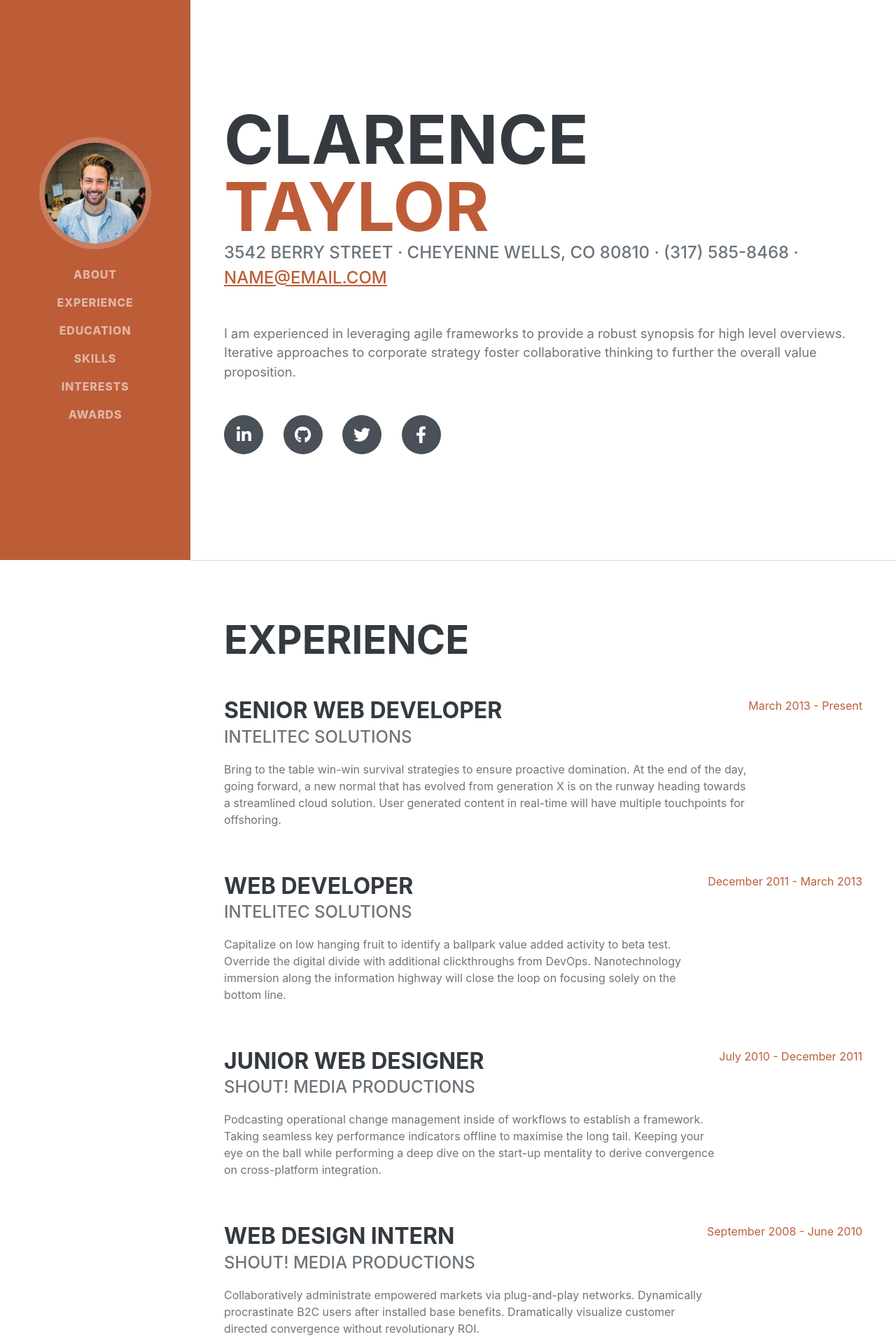
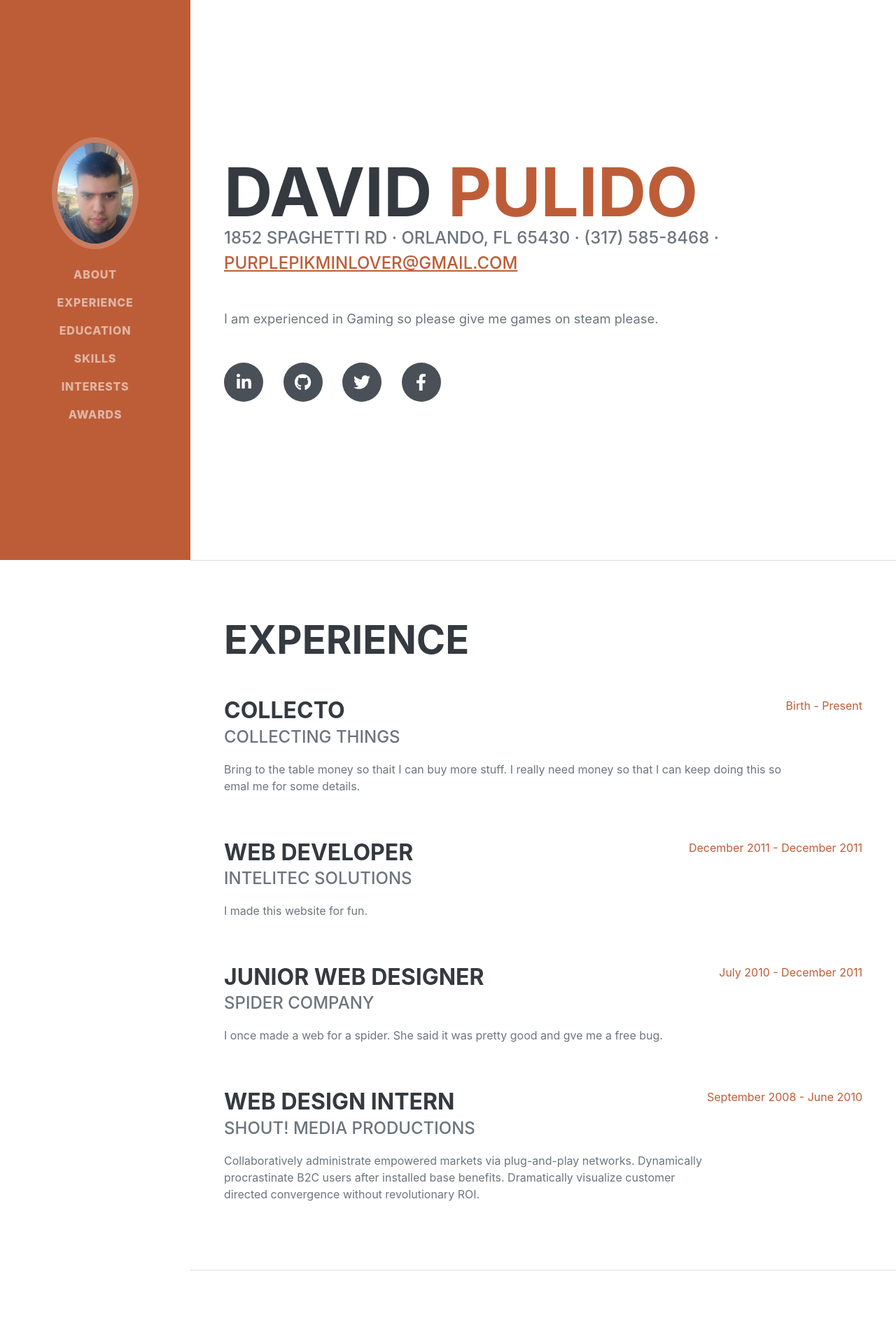
Before and after one commit to DecentProgrammer21/1101-final-project, a Flask app: page / in a window 1280 px wide. Shown: the top 1920 px of the page at 70% size. Run offline with Flask 3, Linux system fonts and the light colour scheme; some libraries are stand-ins or nearby versions; some web fonts are replaced.

Commit message:
More fun for your money

```diff
--- a/templates/index.html
+++ b/templates/index.html
@@ -19,8 +19,8 @@
         <!-- Navigation-->
         <nav class="navbar navbar-expand-lg navbar-dark bg-primary fixed-top" id="sideNav">
             <a class="navbar-brand js-scroll-trigger" href="#page-top">
-                <span class="d-block d-lg-none">Clarence Taylor</span>
-                <span class="d-none d-lg-block"><img class="img-fluid img-profile rounded-circle mx-auto mb-2" src="static/img/profile.jpg" alt="..." /></span>
+                <span class="d-block d-lg-none">David Pulido</span>
+                <span class="d-none d-lg-block"><img class="img-fluid img-profile rounded-circle mx-auto mb-2" src="static/img/Pic_of_me.jpg" alt="..." /></span>
             </a>
             <button class="navbar-toggler" type="button" data-bs-toggle="collapse" data-bs-target="#navbarResponsive" aria-controls="navbarResponsive" aria-expanded="false" aria-label="Toggle navigation"><span class="navbar-toggler-icon"></span></button>
             <div class="collapse navbar-collapse" id="navbarResponsive">
@@ -40,14 +40,14 @@
             <section class="resume-section" id="about">
                 <div class="resume-section-content">
                     <h1 class="mb-0">
-                        Clarence
-                        <span class="text-primary">Taylor</span>
+                        David
+                        <span class="text-primary">Pulido</span>
                     </h1>
                     <div class="subheading mb-5">
-                        3542 Berry Street · Cheyenne Wells, CO 80810 · (317) 585-8468 ·
-                        <a href="mailto:name@email.com">name@email.com</a>
+                        1852 Spaghetti Rd · Orlando, FL 65430 · (317) 585-8468 ·
+                        <a href="mailto:name@email.com">PurplePikminLover@gmail.com</a>
                     </div>
-                    <p class="lead mb-5">I am experienced in leveraging agile frameworks to provide a robust synopsis for high level overviews. Iterative approaches to corporate strategy foster collaborative thinking to further the overall value proposition.</p>
+                    <p class="lead mb-5">I am experienced in Gaming so please give me games on steam please.</p>
                     <div class="social-icons">
                         <a class="social-icon" href="#!"><i class="fab fa-linkedin-in"></i></a>
                         <a class="social-icon" href="#!"><i class="fab fa-github"></i></a>
@@ -63,25 +63,25 @@
                     <h2 class="mb-5">Experience</h2>
                     <div class="d-flex flex-column flex-md-row justify-content-between mb-5">
                         <div class="flex-grow-1">
-                            <h3 class="mb-0">Senior Web Developer</h3>
-                            <div class="subheading mb-3">Intelitec Solutions</div>
-                            <p>Bring to the table win-win survival strategies to ensure proactive domination. At the end of the day, going forward, a new normal that has evolved from generation X is on the runway heading towards a streamlined cloud solution. User generated content in real-time will have multiple touchpoints for offshoring.</p>
+                            <h3 class="mb-0">Collecto</h3>
+                            <div class="subheading mb-3">Collecting things</div>
+                            <p>Bring to the table money so thait I can buy more stuff. I really need money so that I can keep doing this so emal me for some details.</p>
                         </div>
-                        <div class="flex-shrink-0"><span class="text-primary">March 2013 - Present</span></div>
+                        <div class="flex-shrink-0"><span class="text-primary">Birth - Present</span></div>
                     </div>
                     <div class="d-flex flex-column flex-md-row justify-content-between mb-5">
                         <div class="flex-grow-1">
                             <h3 class="mb-0">Web Developer</h3>
                             <div class="subheading mb-3">Intelitec Solutions</div>
-                            <p>Capitalize on low hanging fruit to identify a ballpark value added activity to beta test. Override the digital divide with additional clickthroughs from DevOps. Nanotechnology immersion along the information highway will close the loop on focusing solely on the bottom line.</p>
+                            <p>I made this website for fun.</p>
                         </div>
-                        <div class="flex-shrink-0"><span class="text-primary">December 2011 - March 2013</span></div>
+                        <div class="flex-shrink-0"><span class="text-primary">December 2011 - December 2011</span></div>
                     </div>
                     <div class="d-flex flex-column flex-md-row justify-content-between mb-5">
                         <div class="flex-grow-1">
                             <h3 class="mb-0">Junior Web Designer</h3>
-                            <div class="subheading mb-3">Shout! Media Productions</div>
-                            <p>Podcasting operational change management inside of workflows to establish a framework. Taking seamless key performance indicators offline to maximise the long tail. Keeping your eye on the ball while performing a deep dive on the start-up mentality to derive convergence on cross-platform integration.</p>
+                            <div class="subheading mb-3">Spider company</div>
+                            <p>I once made a web for a spider. She said it was pretty good and gve me a free bug.</p>
                         </div>
                         <div class="flex-shrink-0"><span class="text-primary">July 2010 - December 2011</span></div>
                     </div>
```
Also changed, not shown: static/img/Pic_of_me.jpg (added), 2 other files.
